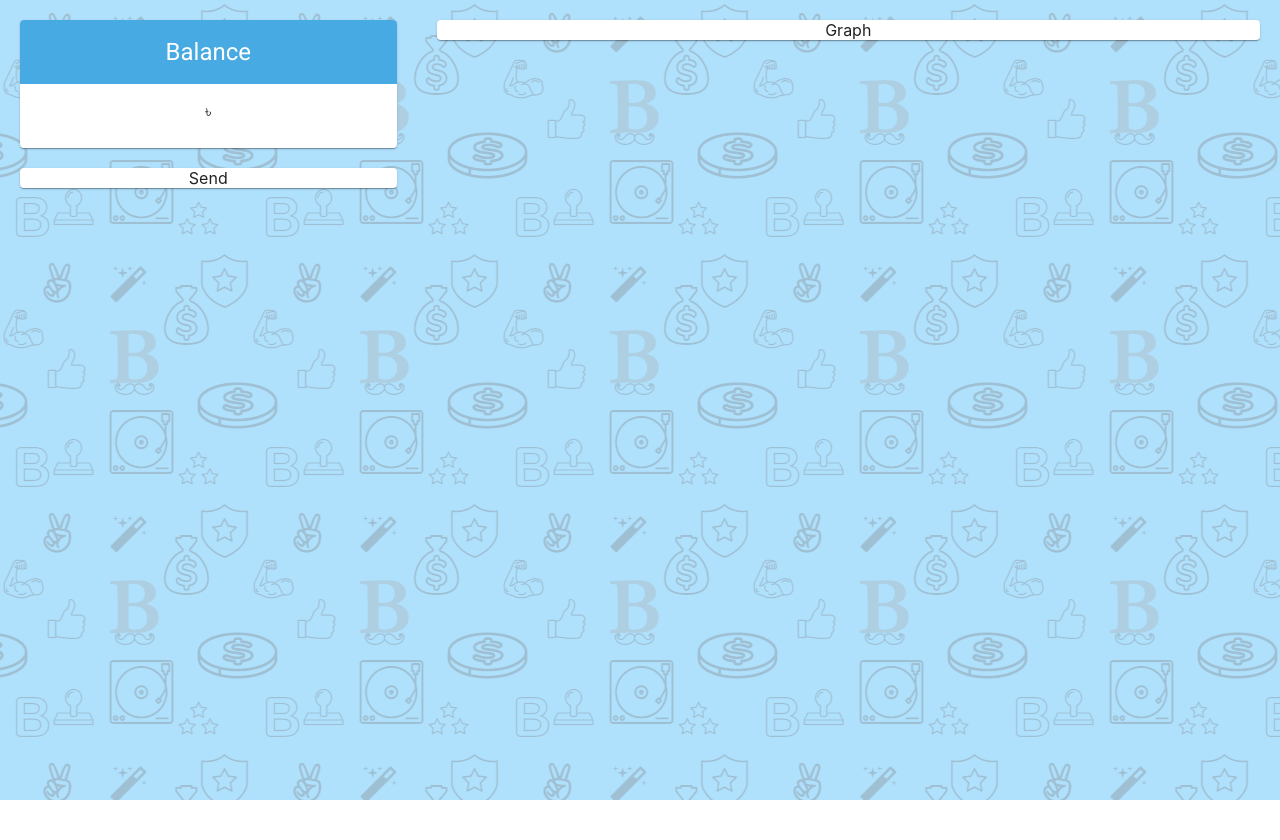
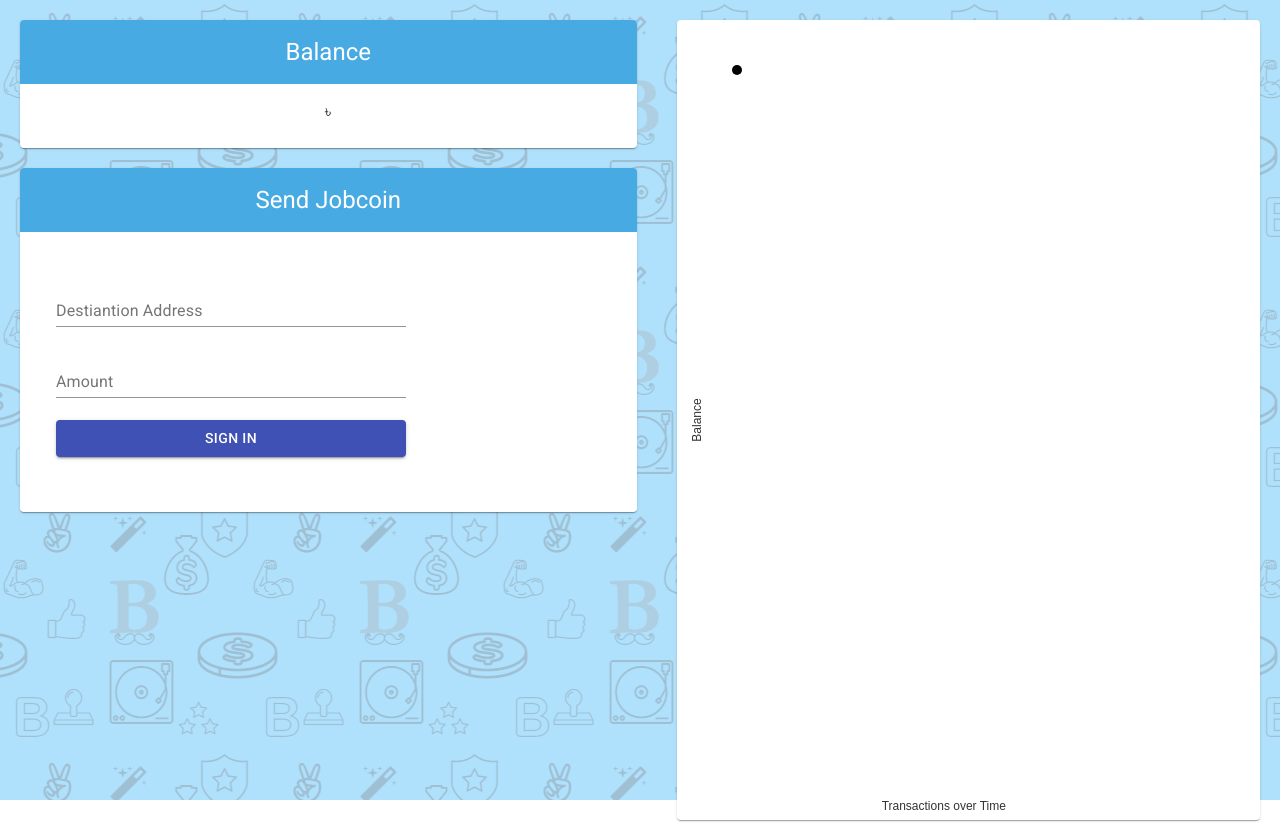
Before and after one commit to cloeper/jobcoin, a React (Create React App) app: page /dashboard in a window 1280 px wide. Built offline with nearby package versions, Linux system fonts and the light colour scheme.

Commit message:
adds send form, implements it in dashboard, cleanup of login

```diff
--- a/package.json
+++ b/package.json
@@ -4,6 +4,7 @@
   "private": true,
   "dependencies": {
     "@material-ui/core": "^4.7.0",
+    "@nivo/line": "^0.59.3",
     "@types/jest": "24.0.23",
     "@types/node": "12.12.14",
     "@types/react": "16.9.13",
--- a/src/Dashboard/Dashboard.module.css
+++ b/src/Dashboard/Dashboard.module.css
@@ -13,5 +13,6 @@
 
 .graphContainer {
   flex-grow: 3;
-  padding: 20px
+  padding: 20px;
+  height: 100%;
 }
--- a/src/Dashboard/Dashboard.tsx
+++ b/src/Dashboard/Dashboard.tsx
@@ -5,24 +5,77 @@ import { Card } from "@material-ui/core";
 import { Balance } from "../components/Balance/Balance";
 import styles from "./Dashboard.module.css";
 import { IStateStore } from "../store";
+import { ResponsiveLine } from "@nivo/line";
+import { SendForm } from "../components/SendForm/SendForm";
 
 const getBalance = createSelector(
   (stateStore: IStateStore) => stateStore,
   stateStore => stateStore.app.balance
 );
 
+const getTransactions = createSelector(
+  (stateStore: IStateStore) => stateStore,
+  stateStore => stateStore.app.transactions
+);
+
 export const Dashboard: React.FC = () => {
   const balance = useSelector(getBalance);
+  const transactions = useSelector(getTransactions);
+
+  console.log("transactions", transactions);
 
   return (
     <div className={styles.dashboardContainer}>
       <div className={styles.widgetContainer}>
         <Balance balance={balance} />
         <br />
-        <Card>Send</Card>
+        <SendForm />
       </div>
       <div className={styles.graphContainer}>
-        <Card>Graph</Card>
+        <Card style={{ height: "100%" }}>
+          <ResponsiveLine
+            data={[
+              {
+                id: "Transactions",
+                data: transactions.map(transaction => ({
+                  x: transaction.timestamp,
+                  y: transaction.amount
+                })) as any
+              }
+            ]}
+            margin={{ top: 50, right: 110, bottom: 50, left: 60 }}
+            xScale={{ type: "point" }}
+            yScale={{ type: "linear", stacked: true, min: 0, max: "auto" }}
+            axisTop={null}
+            axisRight={null}
+            axisBottom={{
+              orient: "bottom",
+              tickSize: 5,
+              tickPadding: 5,
+              tickRotation: 0,
+              legend: "Transactions over Time",
+              legendOffset: 36,
+              legendPosition: "middle"
+            }}
+            axisLeft={{
+              orient: "left",
+              tickSize: 5,
+              tickPadding: 5,
+              tickRotation: 0,
+              legend: "Balance",
+              legendOffset: -40,
+              legendPosition: "middle"
+            }}
+            colors={{ scheme: "dark2" }}
+            pointSize={10}
+            pointColor={{ theme: "background" }}
+            pointBorderWidth={2}
+            pointBorderColor={{ from: "serieColor" }}
+            pointLabel="y"
+            pointLabelYOffset={-12}
+            useMesh={true}
+          />
+        </Card>
       </div>
     </div>
   );
--- a/src/Login/Login.tsx
+++ b/src/Login/Login.tsx
@@ -41,7 +41,6 @@ export const Login: React.FC = () => {
             <Button
               disabled={jobcoinAddress.length === 0}
               variant="contained"
-              className={styles.signInButton}
               color="primary"
               onClick={onSubmit}
             >
--- /dev/null
+++ b/src/components/SendForm/SendForm.module.css
@@ -0,0 +1,13 @@
+.sendFormHeader {
+  color: white;
+  background-color: #48AAE2;
+}
+
+.sendForm {
+  display: flex;
+  flex-direction: column;
+  justify-content: space-around;
+  height: 200px;
+  width: 350px;
+  margin: 20px;
+}
--- /dev/null
+++ b/src/components/SendForm/SendForm.tsx
@@ -0,0 +1,34 @@
+import React, { FormEvent } from "react";
+import {
+  TextField,
+  Button,
+  Card,
+  CardHeader,
+  CardContent
+} from "@material-ui/core";
+import styles from "./SendForm.module.css";
+
+export const SendForm: React.FC = () => {
+  const onSubmit = (event: any) => {
+    event.preventDefault();
+    //TODO send action here
+  };
+
+  return (
+    <Card>
+      <CardHeader title="Send Jobcoin" className={styles.sendFormHeader} />
+      <CardContent>
+        <form onSubmit={onSubmit} className={styles.sendForm}>
+          <TextField
+            label="Destiantion Address"
+            placeholder="Destiantion Address"
+          />
+          <TextField label="Amount" placeholder="Amount" type="number" />
+          <Button variant="contained" color="primary" onClick={onSubmit}>
+            Sign In
+          </Button>
+        </form>
+      </CardContent>
+    </Card>
+  );
+};
```
Also changed, not shown: 1 other file (tests, documents, lock files or other folders).
